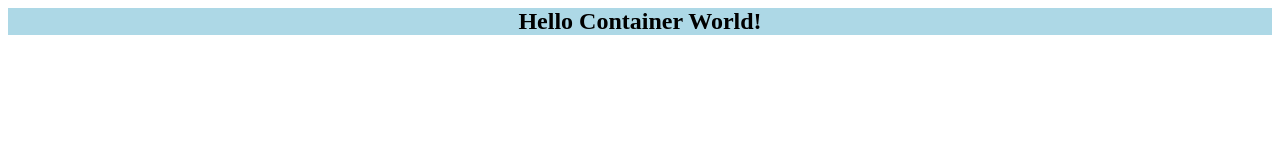
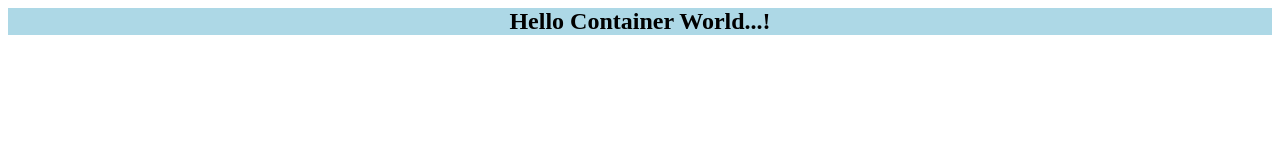
Before and after one commit to anorqiu9/hello-container, a plain HTML site: page index.html in a window 1280 px wide. Drawn offline with Linux system fonts and the light colour scheme.

Commit message:
Update index.html

```diff
--- a/index.html
+++ b/index.html
@@ -10,7 +10,7 @@
 <body>
 
 <div class="myDiv">
-  <h2>Hello Container World!</h2>
+  <h2>Hello Container World...!</h2>
 </div>
 
 </body>
```
